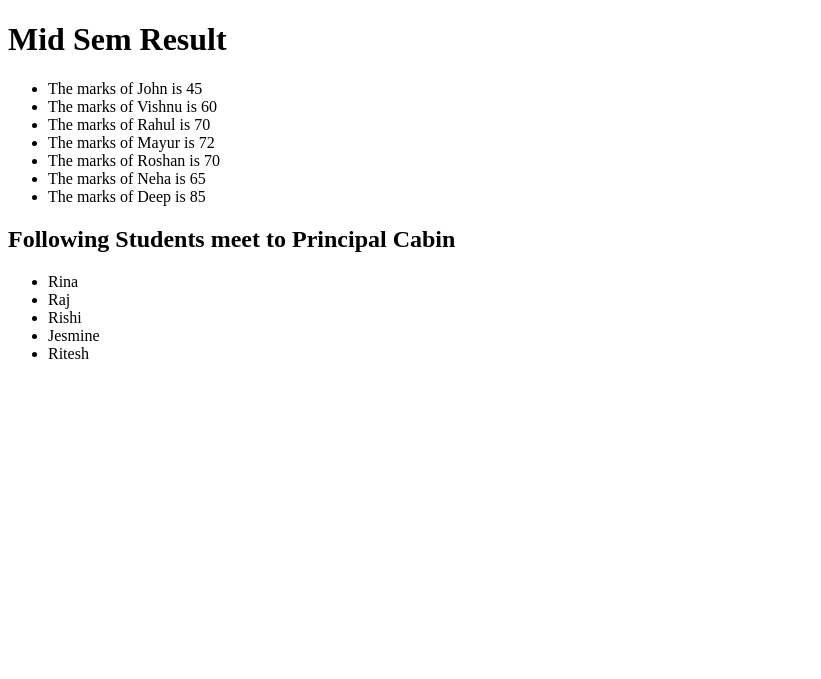
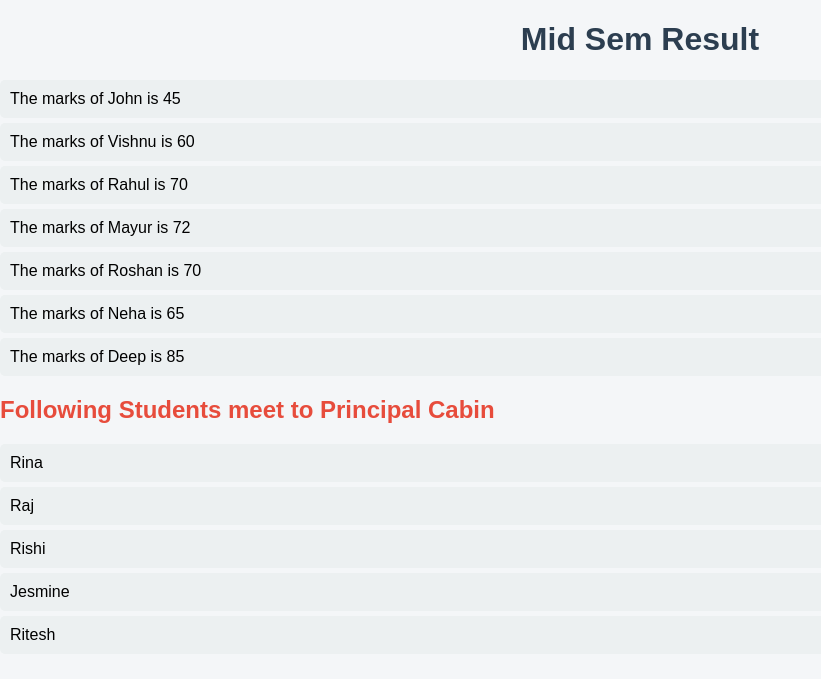
Before and after one commit to chashak20/flask-jinja-student-marks, a Flask app: page / in a window 1280 px wide. Shown: the top 679 px of the page, without its empty margins (0-821 px from the left). Run offline with Flask 3, Linux system fonts and the light colour scheme.

Commit message:
Adding style.css

```diff
--- /dev/null
+++ b/static/style.css
@@ -0,0 +1,53 @@
+body {
+    font-family: Arial, sans-serif;
+    background-color: #f4f6f8;
+    margin: 0;
+    padding: 0;
+}
+
+.container {
+    width: 60%;
+    margin: 40px auto;
+    background: white;
+    padding: 30px;
+    border-radius: 10px;
+    box-shadow: 0px 0px 10px rgba(0,0,0,0.1);
+}
+
+h1 {
+    text-align: center;
+    color: #2c3e50;
+}
+
+h2 {
+    color: #e74c3c;
+}
+
+ul {
+    list-style-type: none;
+    padding: 0;
+}
+
+li {
+    padding: 10px;
+    margin: 5px 0;
+    background: #ecf0f1;
+    border-radius: 5px;
+}
+
+.grade {
+    font-weight: bold;
+    color: #2980b9;
+}
+
+.fail {
+    background-color: #ffcccc;
+    color: red;
+}
+
+.stats {
+    margin-top: 20px;
+    padding: 15px;
+    background: #dff9fb;
+    border-radius: 5px;
+}
--- a/templates/index.html
+++ b/templates/index.html
@@ -3,7 +3,9 @@
 <head>
     <meta charset="UTF-8">
     <meta name="viewport" content="width=device-width, initial-scale=1.0">
-    <title>Class X- Delhi School</title>
+    <title>Prerena Convent</title>
+    <!--Link CSS-->
+    <link rel="stylesheet" href="{{ url_for('static', filename='style.css') }}">
 </head>
 <body>
     <h1>Mid Sem Result</h1>
```
